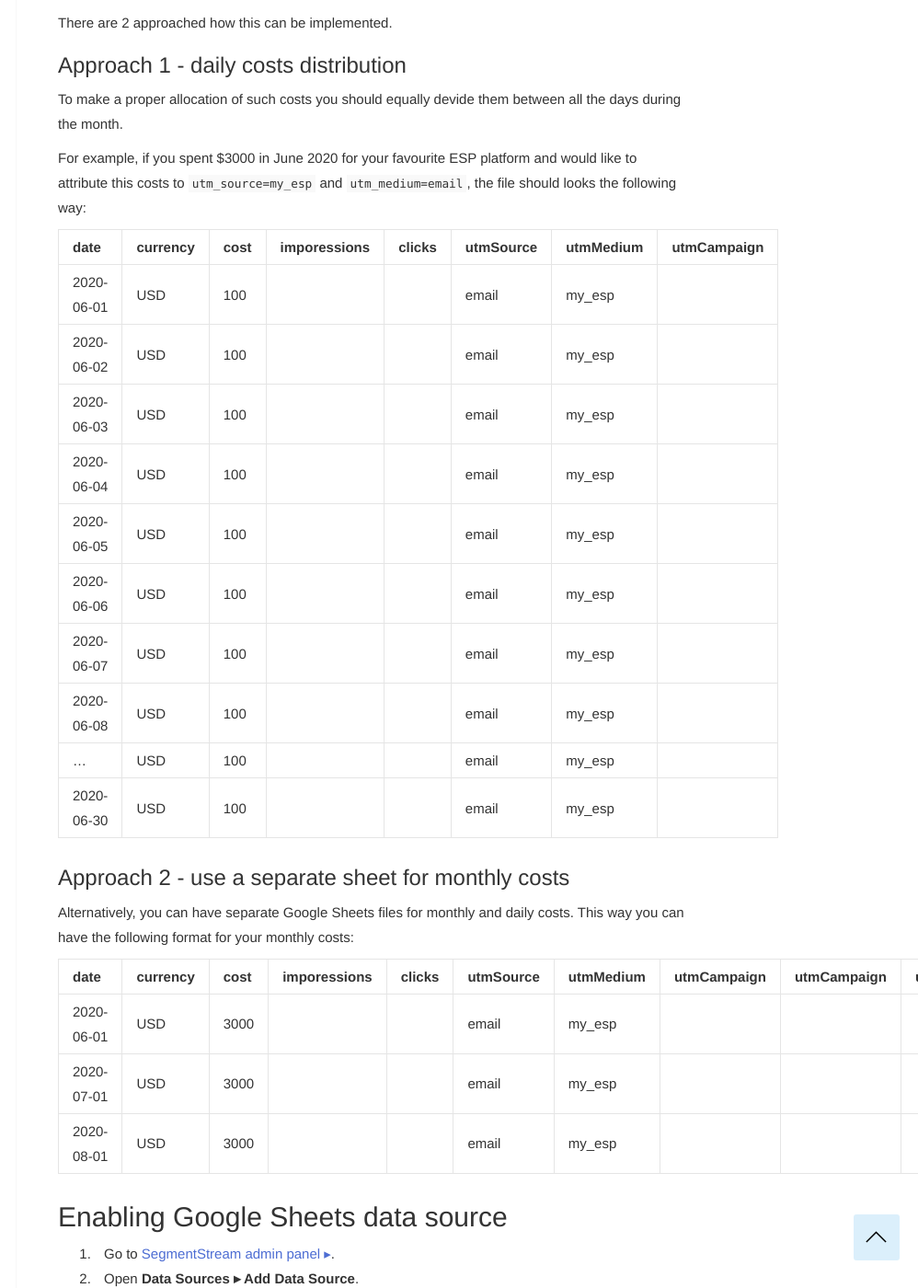
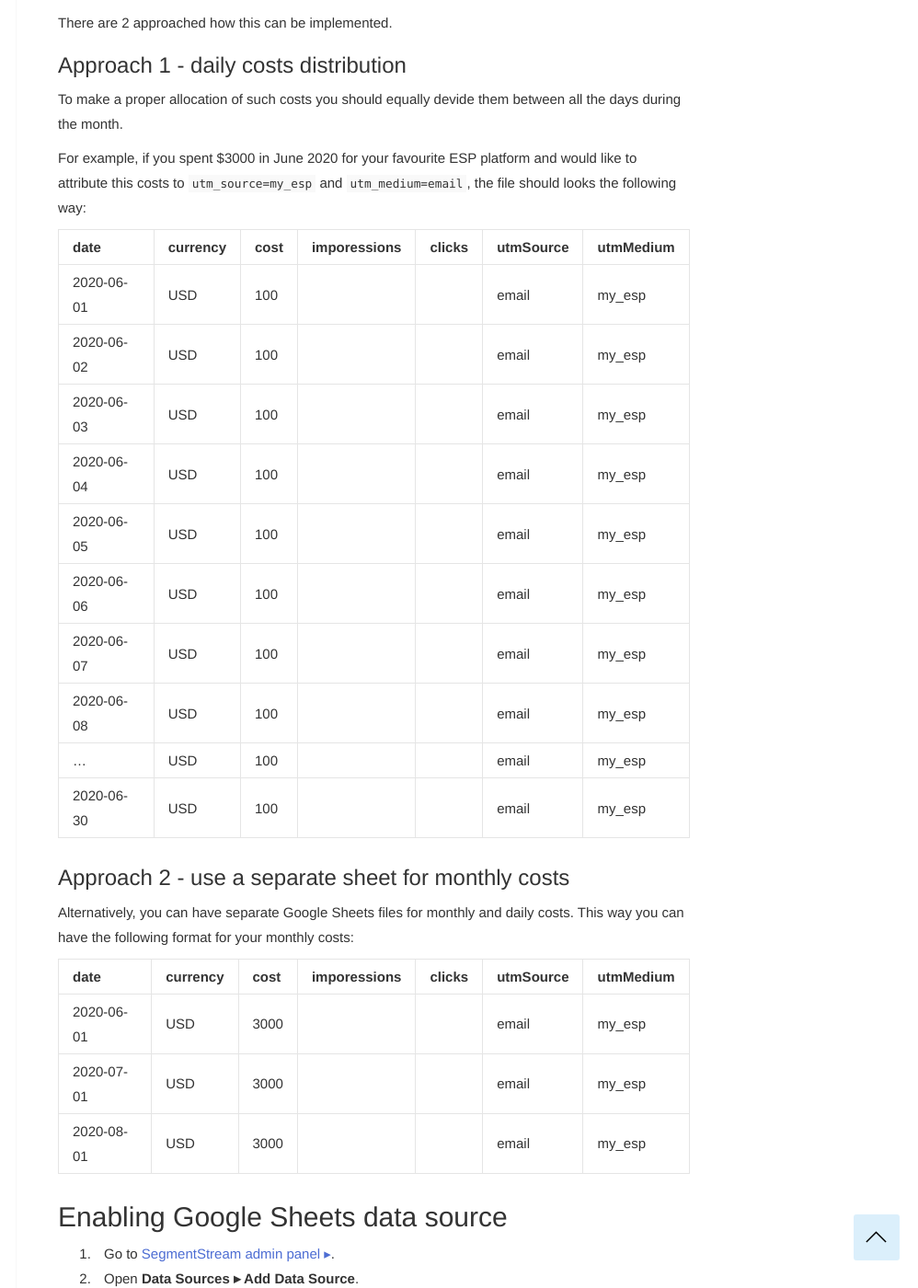
Before and after one commit to segmentstream-com/segmentstream-com.github.io, a Jekyll site: the page built from _docs/guides/google-sheets-cost-data-import.md, in a window 1280 px wide and 1400 px high, scrolled down 1846 px. Shown: the whole window at 92% size, without its empty margins (282-1280 px from the left). Built offline with Jekyll 4.4.1, drawn with Linux system fonts in a browser that asks for light colours; nearby versions of some CDN libraries.

Commit message:
table fix

```diff
--- a/_docs/guides/google-sheets-cost-data-import.md
+++ b/_docs/guides/google-sheets-cost-data-import.md
@@ -49,8 +49,8 @@ To make a proper allocation of such costs you should equally devide them between
 
 For example, if you spent $3000 in June 2020 for your favourite ESP platform and would like to attribute this costs to `utm_source=my_esp` and `utm_medium=email`, the file should looks the following way:
 
-date| currency | cost | imporessions | clicks | utmSource | utmMedium | utmCampaign
---- | --- | --- | --- | --- | --- | --- | ---
+date| currency | cost | imporessions | clicks | utmSource | utmMedium
+--- | --- | --- | --- | --- | --- | ---
 2020-06-01 | USD | 100 | | | email | my_esp
 2020-06-02 | USD | 100 | | | email | my_esp
 2020-06-03 | USD | 100 | | | email | my_esp
@@ -66,8 +66,8 @@ date| currency | cost | imporessions | clicks | utmSource | utmMedium | utmCampa
 
 Alternatively, you can have separate Google Sheets files for monthly and daily costs. This way you can have the following format for your monthly costs:
 
-date| currency | cost | imporessions | clicks | utmSource | utmMedium | utmCampaign | utmCampaign | utmTerm | utmContent
---- | --- | --- | --- | --- | --- | --- | ---
+date| currency | cost | imporessions | clicks | utmSource | utmMedium
+--- | --- | --- | --- | --- | --- | ---
 2020-06-01 | USD | 3000 | | | email | my_esp
 2020-07-01 | USD | 3000 | | | email | my_esp
 2020-08-01 | USD | 3000 | | | email | my_esp
```
